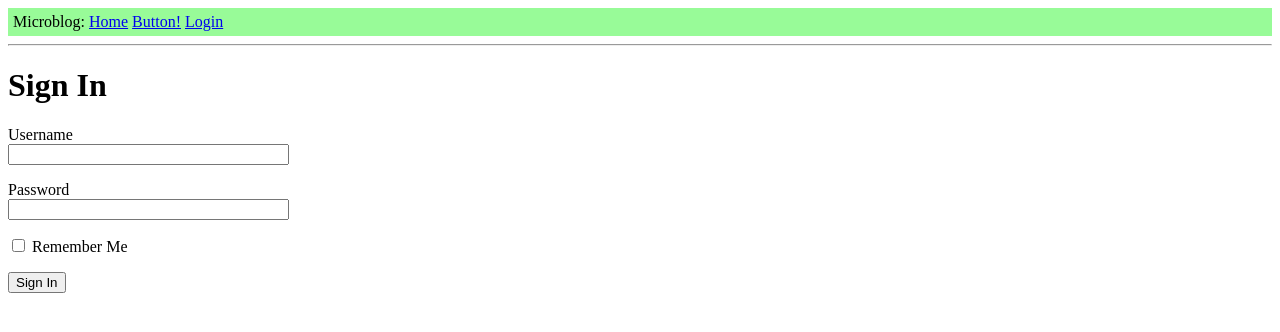
After one commit to njtstudent123/CITS3403-FlaskLab, a Flask app: page /login in a window 1280 px wide. The commit adds this page. Shown: the top 332 px of the page. Run offline with Flask 3, Linux system fonts and the light colour scheme.

Commit message:
Added Login Page

```diff
--- a/app/__init__.py
+++ b/app/__init__.py
@@ -1,5 +1,7 @@
 from flask import Flask
+from config import Config
 
 app = Flask(__name__)
+app.config.from_object(Config)
 
 from app import routes
--- /dev/null
+++ b/app/forms.py
@@ -0,0 +1,9 @@
+from flask_wtf import FlaskForm
+from wtforms import StringField, PasswordField, BooleanField, SubmitField
+from wtforms.validators import DataRequired
+
+class LoginForm(FlaskForm):
+    username = StringField('Username', validators=[DataRequired()])
+    password = PasswordField('Password', validators=[DataRequired()])
+    remember_me = BooleanField('Remember Me')
+    submit = SubmitField('Sign In')
--- a/app/routes.py
+++ b/app/routes.py
@@ -1,5 +1,7 @@
 from flask import render_template
 from app import app
+from app.forms import LoginForm
+from flask import render_template, flash, redirect
 
 @app.route('/')
 @app.route('/index')
@@ -20,3 +22,11 @@ def index():
 @app.route('/button')
 def button():
     return render_template("button.html", title="Button!")
+
+@app.route('/login', methods=['GET', 'POST'])
+def login():
+    form = LoginForm()
+    if form.validate_on_submit():
+        flash('Login requested for user {}, remember_me={}'.format(form.username.data, form.remember_me.data))
+        return redirect(url_for('index'))
+    return render_template('login.html', title='Sign In', form=form)
--- a/app/templates/base.html
+++ b/app/templates/base.html
@@ -10,11 +10,21 @@
 </head>
 <body>
     <div class="header">
-    Microblog:
-    <a href="/index">Home</a>
-    <a href="/button">Button!</a>
+        Microblog:
+        <a href="{{ url_for('index')}}">Home</a>
+        <a href="{{ url_for('button')}}">Button!</a>
+        <a href="{{ url_for('login')}}">Login</a>
     </div>
     <hr>
+    {% with messages = get_flashed_messages() %}
+    {% if messages %}
+    <ul>
+        {% for message in messages %}
+        <li>{{ message }}</li>
+        {% endfor %}
+    </ul>
+    {% endif %}
+    {% endwith %}
     {% block content %}{% endblock %}
 </body>
 </html>
--- /dev/null
+++ b/app/templates/login.html
@@ -0,0 +1,24 @@
+{% extends "base.html" %}
+
+{% block content %}
+    <h1>Sign In</h1>
+    <form action="" method="post" novalidate>
+        {{ form.hidden_tag() }}
+        <p>
+            {{ form.username.label }}<br>
+            {{ form.username(size=32) }}
+            {% for error in form.username.errors %}
+            <span style="color: red;">[{{ error }}]</span>
+            {% endfor %}
+        </p>
+        <p>
+            {{ form.password.label }}<br>
+            {{ form.password(size=32) }}
+            {% for error in form.password.errors %}
+            <span style="color: red;">[{{ error }}]</span>
+            {% endfor %}
+        </p>
+        <p>{{ form.remember_me() }} {{ form.remember_me.label }}</p>
+        <p>{{ form.submit() }}</p>
+    </form>
+{% endblock %}
--- /dev/null
+++ b/config.py
@@ -0,0 +1,4 @@
+import os
+
+class Config:
+    SECRET_KEY = os.environ.get('SECRET_KEY') or 'you-will-never-guess'
```
